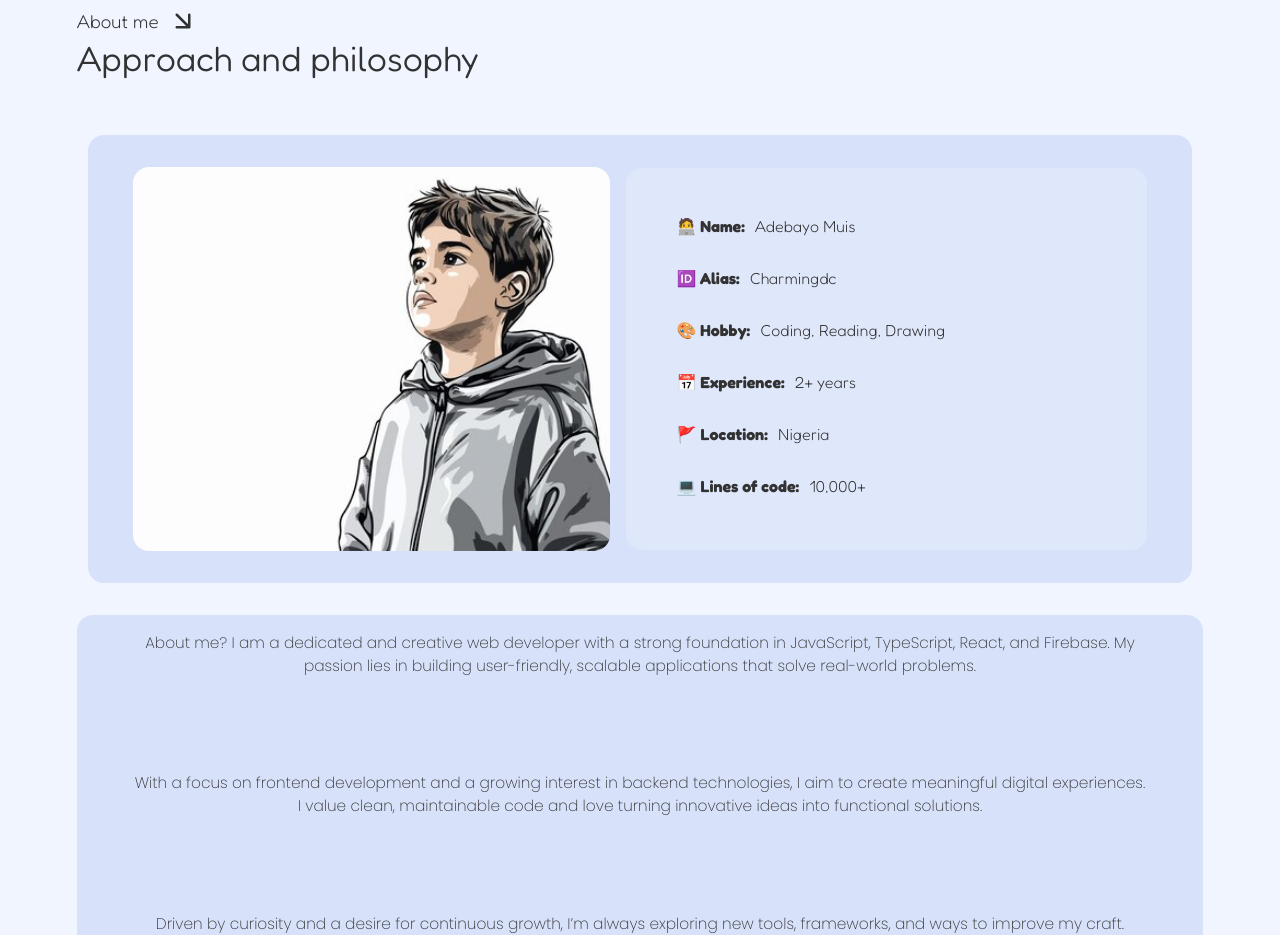
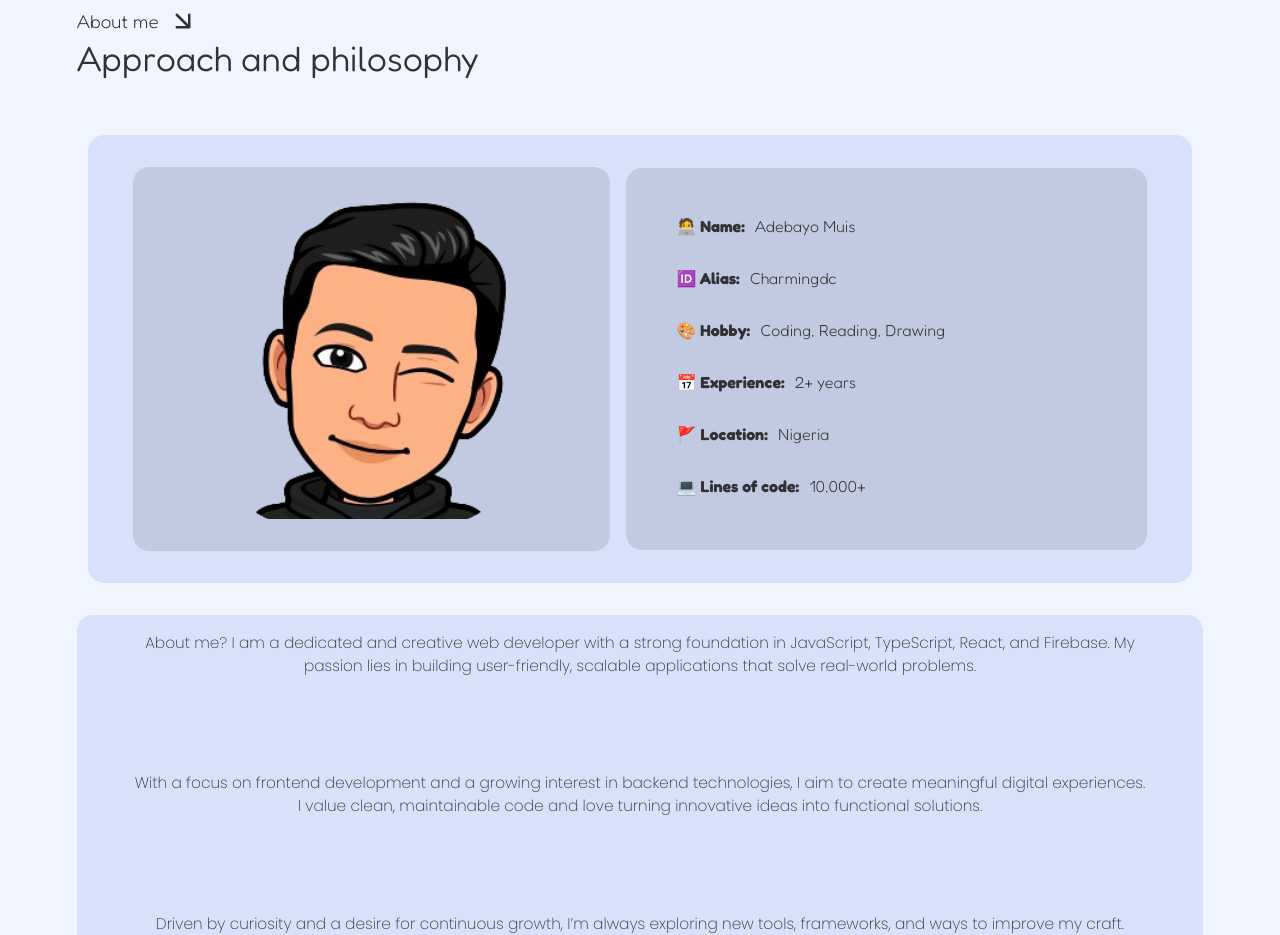
Before and after one commit to Charmingdc/Personal-Website, a React (Vite) app: page / in a window 1280 px wide. Shown: the part 880-1815 px from the top of the page. Built offline with nearby package versions, Linux system fonts and the light colour scheme.

Commit message:
Change dp placeholder

```diff
--- a/src/App.css
+++ b/src/App.css
@@ -255,6 +255,7 @@ section {
  width: 100%;
  height: 70%;
  object-fit: cover;
+ background-color: rgba(0, 0, 0, 0.10);
  border-radius: var(--box-radius);
 
  &:hover img {
@@ -267,6 +268,7 @@ section {
  height: 100%;
  object-fit: cover;
  border-radius: var(--box-radius);
+ margin-top: -2rem;
  transition: 400ms;
 }
 
@@ -279,7 +281,7 @@ section {
  align-items: flex-start;
  padding: 1rem 6%;
  gap: .5rem;
- background-color: rgba(255, 255, 255, 0.195);
+ background-color: rgba(0, 0, 0, 0.10);
  border-radius: var(--box-radius);
  list-style: none;
 }
--- a/src/components/AboutmeSection.tsx
+++ b/src/components/AboutmeSection.tsx
@@ -40,7 +40,7 @@ const AboutmeSection = () => {
 
         <div>
           <img
-          src='/illustrations/sketch-boy.jpg'
+          src='/illustrations/my-dp.png'
           alt='Adebayo Muis ( Charmingdc )' />
         </div>
 
```
Also changed, not shown: public/illustrations/laptopforcontact-Db64_6nO.png (deleted), public/illustrations/my-dp.png (added).
